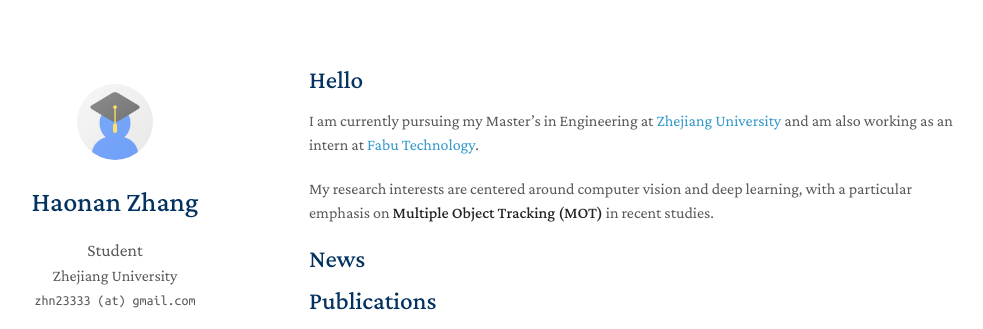
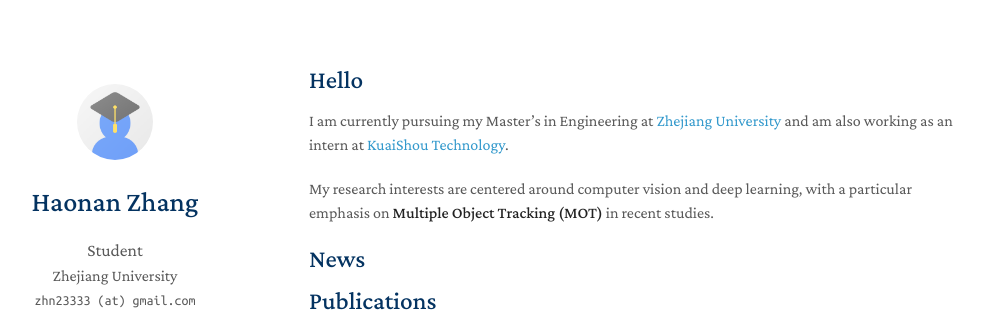
Before and after one commit to zhn12343333/academic_homepage, a Jekyll site: the page built from index.md, in a window 1280 px wide. Shown: the top 329 px of the page, without its empty margins (161-1144 px from the left). Built offline with Jekyll 4.4.1, drawn with Linux system fonts in a browser that asks for light colours; a style sheet for code colours, icons or effects is not loaded; our own code applies the rules of GitHub Pages for plain Markdown files.

Commit message:
Update internship information

```diff
--- a/index.md
+++ b/index.md
@@ -4,7 +4,7 @@ layout: homepage
 
 ## Hello
 
-I am currently pursuing my Master's in Engineering at [Zhejiang University](https://www.zju.edu.cn/) and am also working as an intern at [Fabu Technology](https://www.fabu.ai/).
+I am currently pursuing my Master's in Engineering at [Zhejiang University](https://www.zju.edu.cn/) and am also working as an intern at [KuaiShou Technology](https://www.kuaishou.com/).
 
 My research interests are centered around computer vision and deep learning, with a particular emphasis on **Multiple Object Tracking (MOT)** in recent studies.
 
```
